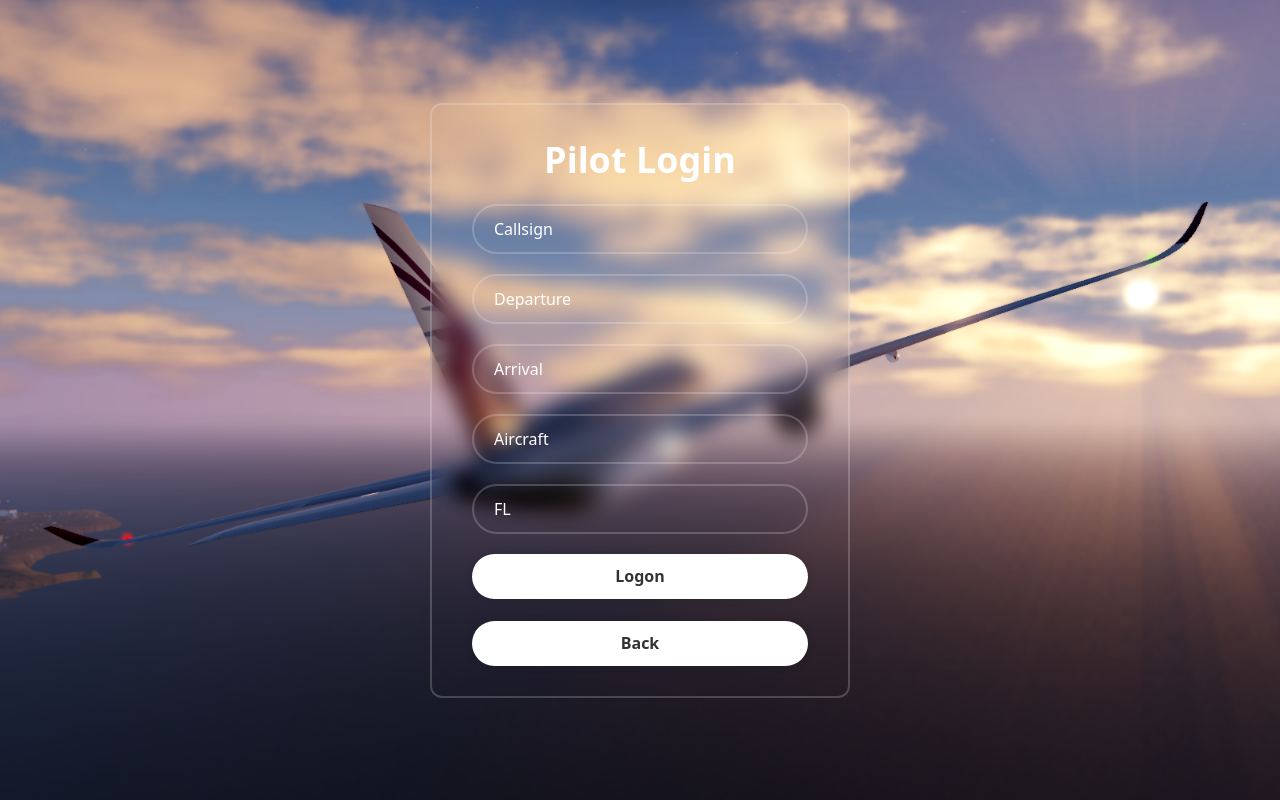
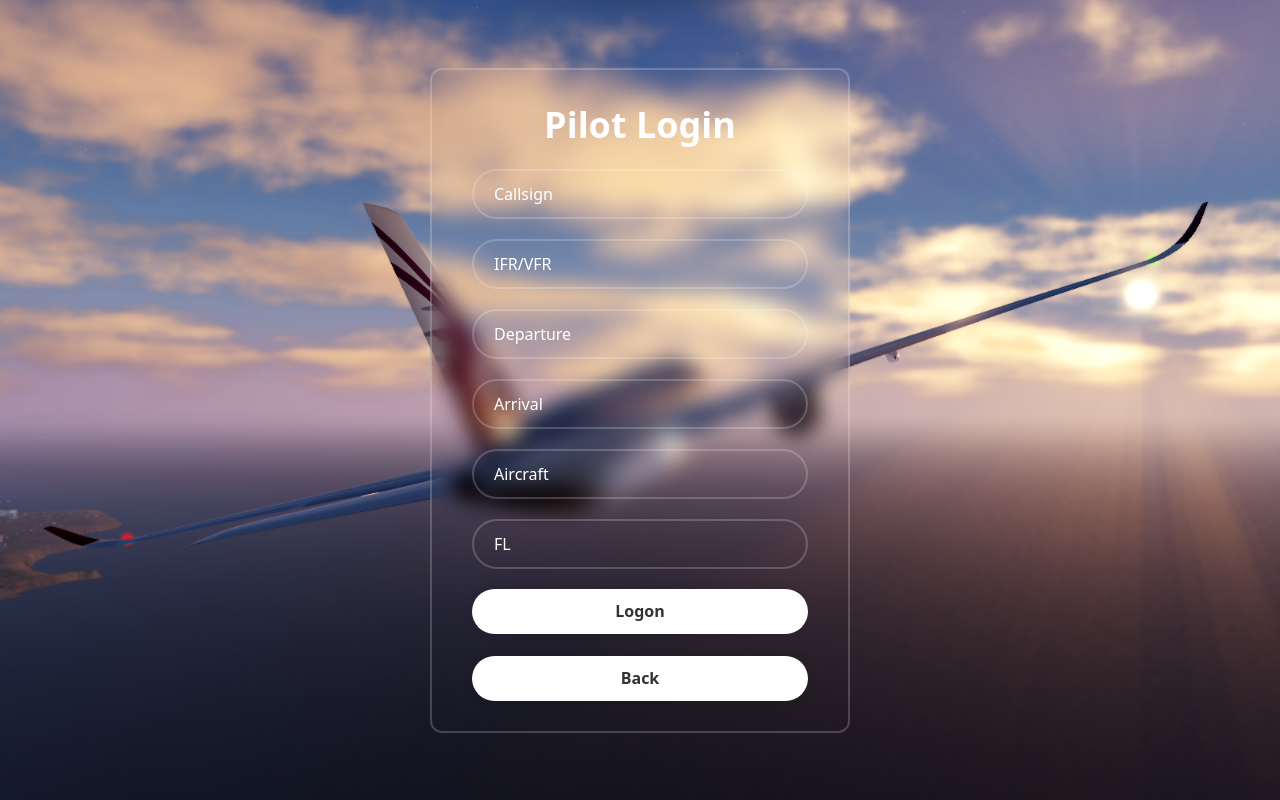
Before and after one commit to BedsAreDragons/transponderserver, a Flask app: page /pilot/login in a window 1280 px wide. Run offline with Flask 3, Linux system fonts and the light colour scheme.

Commit message:
Update pilot_login.html

```diff
--- a/templates/pilot_login.html
+++ b/templates/pilot_login.html
@@ -12,6 +12,9 @@
         <h1>Pilot Login</h1>
         <div class="input-box">
         <input type="text" placeholder="Callsign" id="callsign" name="callsign" oninput="this.value = this.value.toUpperCase()" required><br>
+        </div>
+        <div class="input-box">
+        <input type="text" placeholder="IFR/VFR" id="ifr/vfr" name="ifr/vfr" required><br>
         </div>
         <div class="input-box">
         <input type="text" placeholder="Departure" id="departure" name="departure" required><br>
```
